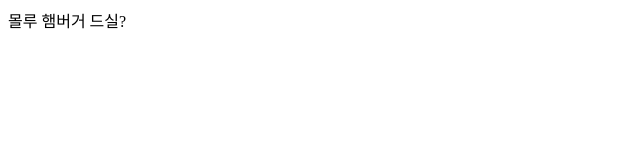
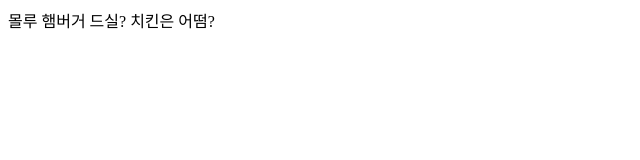
Before and after one commit to move-to-next/hashswan, a plain HTML site: page index.html in a window 1280 px wide. Shown: the whole page, without its empty margins (0-640 px from the left). Drawn offline with Linux system fonts and the light colour scheme.

Commit message:
아이 라잌 취킨 #2

```diff
--- a/index.html
+++ b/index.html
@@ -6,6 +6,6 @@
     <title>Document</title>
 </head>
 <body>
-    몰루 햄버거 드실?
+    몰루 햄버거 드실? 치킨은 어떰?
 </body>
 </html>
```
